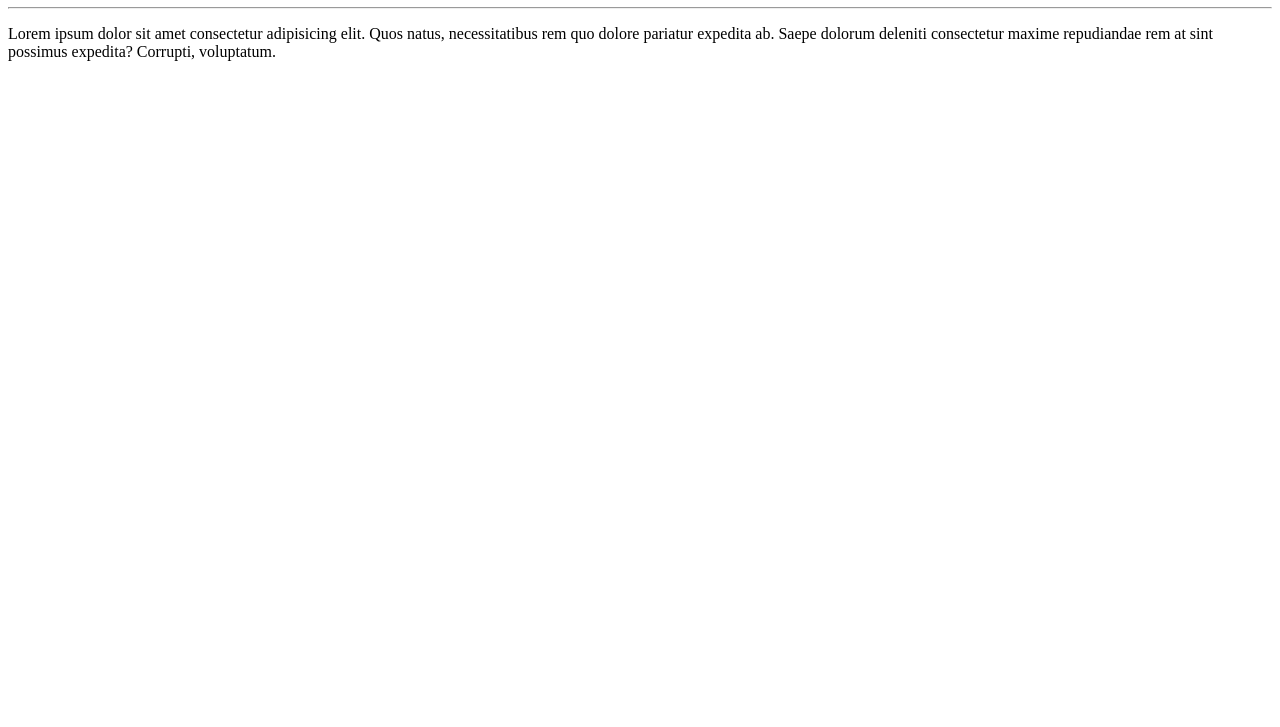
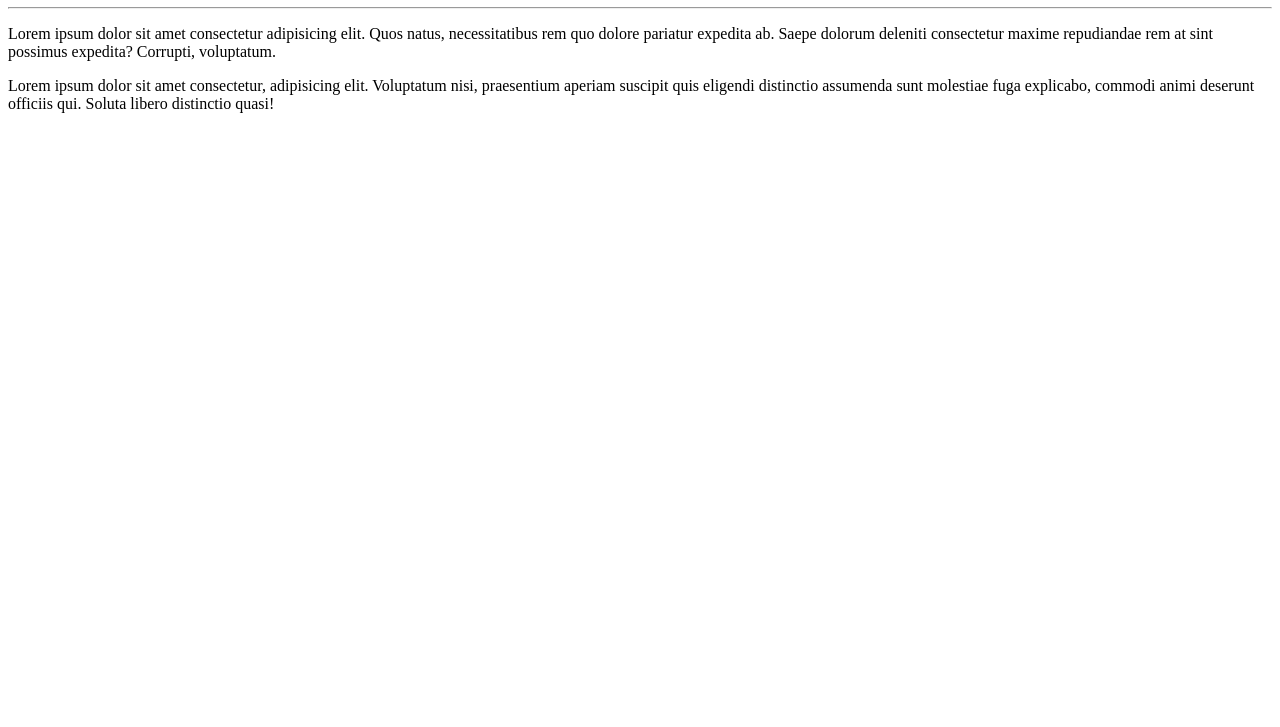
Before and after one commit to ana-progcbr/Ola-Mundo, a plain HTML site: page site-exemplo/index.html in a window 1280 px wide. Shown: the part 73-800 px from the top of the page. Drawn offline with Linux system fonts and the light colour scheme.

Commit message:
Adicionei um parágrafo

```diff
--- a/site-exemplo/index.html
+++ b/site-exemplo/index.html
@@ -9,6 +9,7 @@
     <h1>Olá, mundo!</h1>
     <hr>
     <p>Lorem ipsum dolor sit amet consectetur adipisicing elit. Quos natus, necessitatibus rem quo dolore pariatur expedita ab. Saepe dolorum deleniti consectetur maxime repudiandae rem at sint possimus expedita? Corrupti, voluptatum.</p>
+    <p>Lorem ipsum dolor sit amet consectetur, adipisicing elit. Voluptatum nisi, praesentium aperiam suscipit quis eligendi distinctio assumenda sunt molestiae fuga explicabo, commodi animi deserunt officiis qui. Soluta libero distinctio quasi!</p>
 
 </body>
 </html>
```
